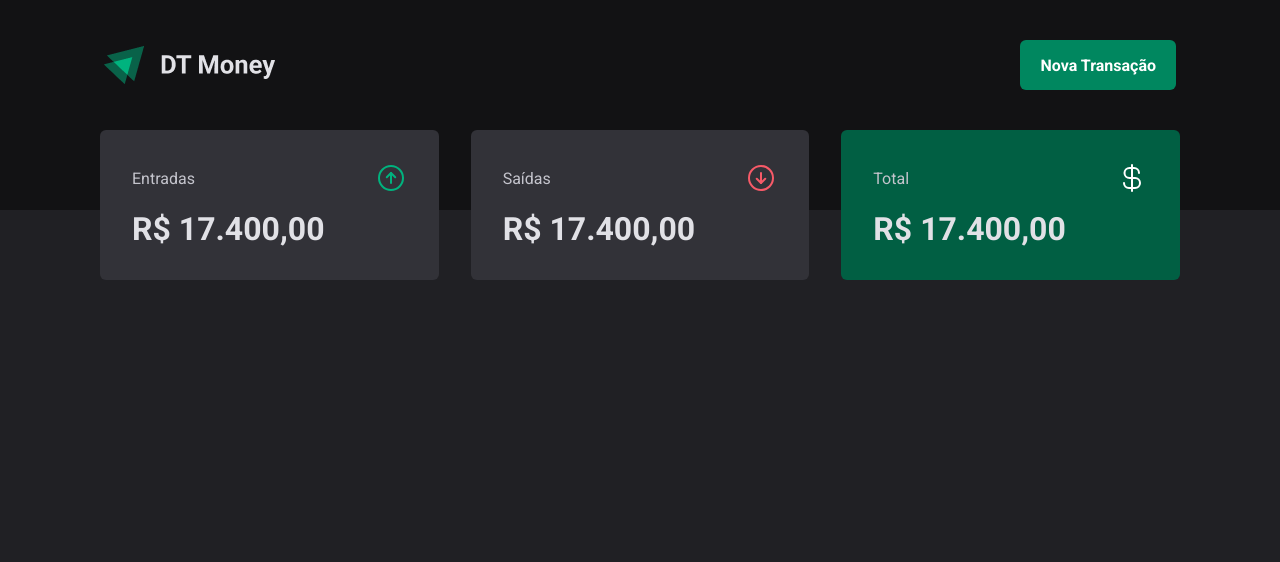
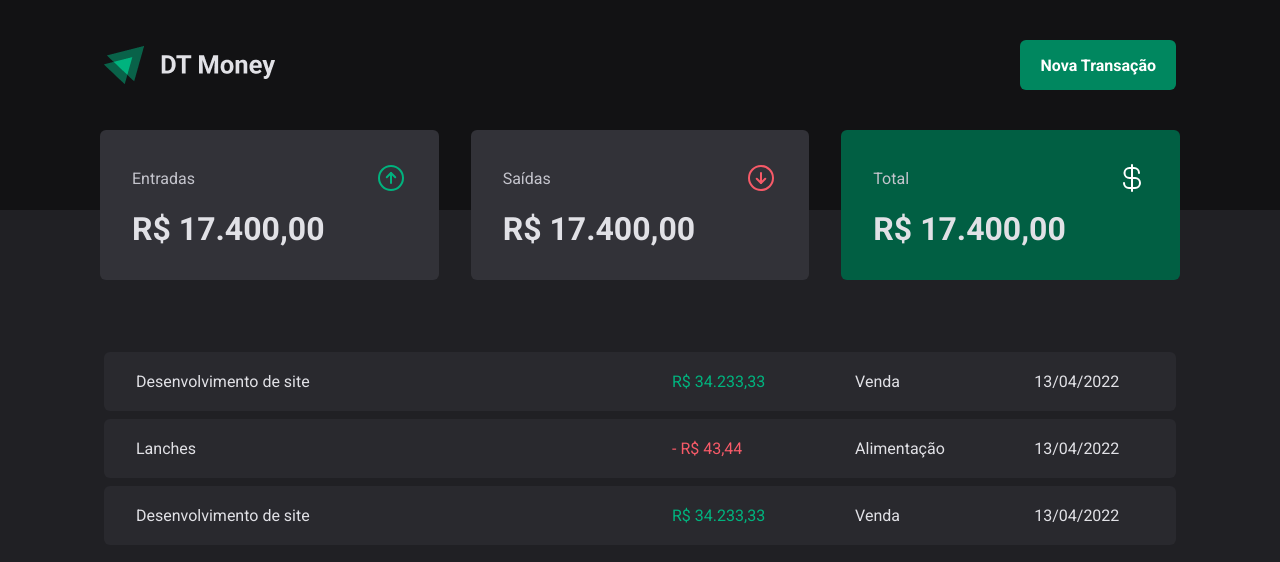
Before and after one commit to ramomOliveira/dt-money-2025, a React (Vite) app: page / in a window 1280 px wide. Shown: the top 562 px of the page. Built offline with nearby package versions, Linux system fonts and the light colour scheme.

Commit message:
transaction table

```diff
--- a/src/pages/Transactions/index.tsx
+++ b/src/pages/Transactions/index.tsx
@@ -1,5 +1,10 @@
 import { Header } from '../../components/Header'
 import { Summary } from '../../components/Summary'
+import {
+  PriceHighlight,
+  TransactionsContainer,
+  TransactionsTable,
+} from './styles'
 
 export function Transactions() {
   return (
@@ -7,6 +12,39 @@
       <Header />
 
       <Summary />
+
+      <TransactionsContainer>
+        <TransactionsTable>
+          <tbody>
+            <tr>
+              <td width="50%">Desenvolvimento de site</td>
+              <td>
+                <PriceHighlight variant="income">R$ 34.233,33</PriceHighlight>
+              </td>
+              <td>Venda</td>
+              <td>13/04/2022</td>
+            </tr>
+
+            <tr>
+              <td width="50%">Lanches</td>
+              <td>
+                <PriceHighlight variant="outcome">- R$ 43,44</PriceHighlight>
+              </td>
+              <td>Alimentação</td>
+              <td>13/04/2022</td>
+            </tr>
+
+            <tr>
+              <td width="50%">Desenvolvimento de site</td>
+              <td>
+                <PriceHighlight variant="income">R$ 34.233,33</PriceHighlight>
+              </td>
+              <td>Venda</td>
+              <td>13/04/2022</td>
+            </tr>
+          </tbody>
+        </TransactionsTable>
+      </TransactionsContainer>
     </div>
   )
 }
--- a/src/pages/Transactions/styles.ts
+++ b/src/pages/Transactions/styles.ts
@@ -0,0 +1,40 @@
+import styled from 'styled-components'
+
+export const TransactionsContainer = styled.main`
+  width: 100%;
+  max-width: 1120px;
+  margin: 4rem auto 0;
+  padding: 0 1.5rem;
+`
+export const TransactionsTable = styled.table`
+  width: 100%;
+  border-collapse: separate;
+  border-spacing: 0 0.5rem;
+  /* margin-top: 1.5rem; */
+
+  td {
+    padding: 1.25rem 2rem;
+    background: ${(props) => props.theme['gray-700']};
+
+    &:first-child {
+      border-top-left-radius: 6px;
+      border-bottom-left-radius: 6px;
+    }
+
+    &:last-child {
+      border-top-right-radius: 6px;
+      border-bottom-right-radius: 6px;
+    }
+  }
+`
+
+interface PriceHighlightProps {
+  variant: 'income' | 'outcome'
+}
+
+export const PriceHighlight = styled.span<PriceHighlightProps>`
+  color: ${(props) =>
+    props.variant === 'income'
+      ? props.theme['green-300']
+      : props.theme['red-300']};
+`
```
